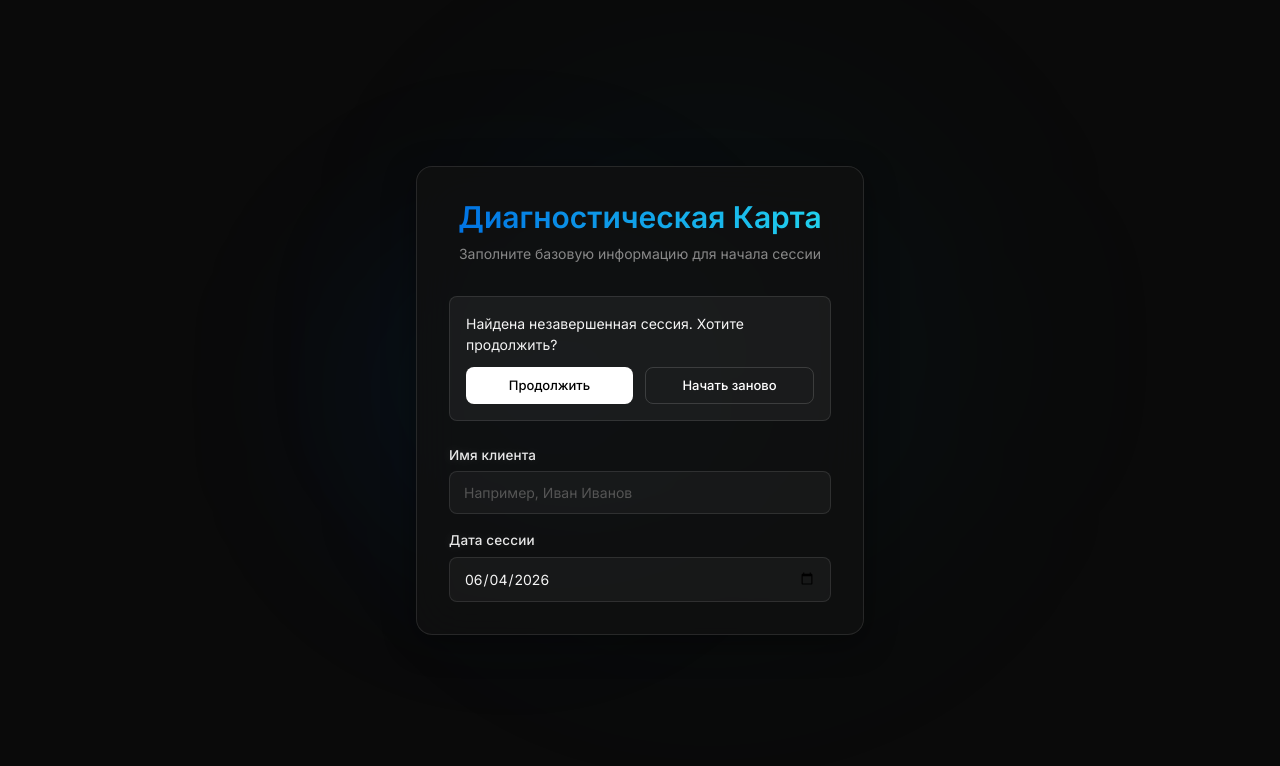
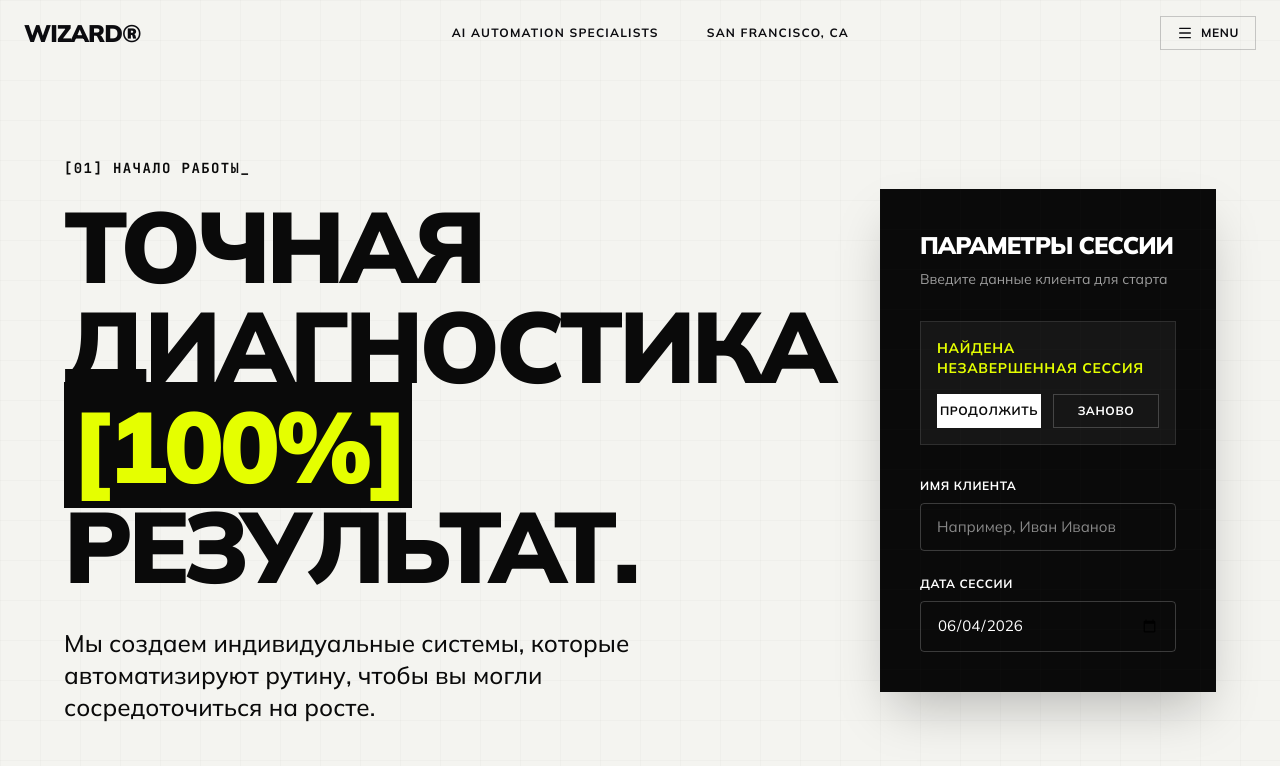
Before and after one commit to SEva-se/wizz_rustam, a React (Vite) app: page / in a window 1280 px wide. Shown: the top 766 px of the page. Built offline with nearby package versions, Linux system fonts and the light colour scheme.

Commit message:
style: replace fonts with Mulish and apply layout improvements

```diff
--- a/index.html
+++ b/index.html
@@ -6,7 +6,7 @@
     <meta name="viewport" content="width=device-width, initial-scale=1.0" />
     <link rel="preconnect" href="https://fonts.googleapis.com">
     <link rel="preconnect" href="https://fonts.gstatic.com" crossorigin>
-    <link href="https://fonts.googleapis.com/css2?family=Inter:wght@400;500;600&family=JetBrains+Mono:wght@400;500&display=swap" rel="stylesheet">
+    <link href="https://fonts.googleapis.com/css2?family=Mulish:ital,wght@0,200..1000;1,200..1000&family=JetBrains+Mono:wght@400;500;700;800&display=swap" rel="stylesheet">
     <title>Диагностическая Карта</title>
   </head>
   <body>
--- a/src/App.tsx
+++ b/src/App.tsx
@@ -37,13 +37,31 @@ function AppContent() {
   );
 }
 
+import { Menu } from 'lucide-react';
 
+function TopNav() {
+  return (
+    <header className="fixed top-0 left-0 w-full z-50 flex items-center justify-between px-6 py-4 mix-blend-difference text-white">
+      <div className="font-black text-2xl tracking-tighter">WIZARD®</div>
+      <div className="hidden md:flex gap-12 text-xs font-bold uppercase tracking-widest">
+        <span>AI AUTOMATION SPECIALISTS</span>
+        <span>SAN FRANCISCO, CA</span>
+      </div>
+      <button className="flex items-center gap-2 border border-white/20 px-4 py-2 hover:bg-white hover:text-black transition-colors font-bold text-xs uppercase tracking-wider">
+        <Menu size={16} /> MENU
+      </button>
+    </header>
+  );
+}
 
 export default function App() {
   return (
     <DiagnosticProvider>
       <ParticlesBackground />
-      <AppContent />
+      <TopNav />
+      <div className="pt-20 min-h-screen">
+        <AppContent />
+      </div>
     </DiagnosticProvider>
   );
 }
--- a/src/components/ParticlesBackground.tsx
+++ b/src/components/ParticlesBackground.tsx
@@ -1,63 +1,6 @@
-import { motion } from 'framer-motion';
-import { useEffect, useState } from 'react';
-
-interface Particle {
-  id: number;
-  x: number;
-  y: number;
-  size: number;
-  duration: number;
-  delay: number;
-}
 
 export function ParticlesBackground() {
-  const [particles, setParticles] = useState<Particle[]>([]);
-
-  useEffect(() => {
-    // Generate random particles
-    const particleCount = 25;
-    const newParticles: Particle[] = [];
-
-    for (let i = 0; i < particleCount; i++) {
-      newParticles.push({
-        id: i,
-        x: Math.random() * 100, // %
-        y: Math.random() * 100, // %
-        size: Math.random() * 3 + 1, // 1px - 4px
-        duration: Math.random() * 20 + 10, // 10s - 30s
-        delay: Math.random() * -20, // random start time
-      });
-    }
-
-    setParticles(newParticles);
-  }, []);
-
   return (
-    <div className="fixed inset-0 pointer-events-none z-0 overflow-hidden">
-      {particles.map((p) => (
-        <motion.div
-          key={p.id}
-          className="absolute rounded-full bg-blue/40"
-          style={{
-            width: p.size,
-            height: p.size,
-            left: `${p.x}%`,
-            top: `${p.y}%`,
-            boxShadow: `0 0 ${p.size * 2}px rgba(0, 113, 227, 0.6)`
-          }}
-          animate={{
-            y: [0, -100, -200, -300],
-            x: [0, Math.random() * 50 - 25, Math.random() * 50 - 25, Math.random() * 50 - 25],
-            opacity: [0, 0.8, 0.8, 0],
-          }}
-          transition={{
-            duration: p.duration,
-            repeat: Infinity,
-            delay: p.delay,
-            ease: "linear"
-          }}
-        />
-      ))}
-    </div>
+    <div className="fixed inset-0 pointer-events-none z-0 overflow-hidden bg-grid-light opacity-50" />
   );
 }
--- a/src/components/ProgressBar.tsx
+++ b/src/components/ProgressBar.tsx
@@ -7,9 +7,9 @@ export function ProgressBar({ currentStep, totalSteps }: ProgressBarProps) {
   const percentage = (currentStep / totalSteps) * 100;
 
   return (
-    <div className="absolute top-0 left-0 right-0 h-[2px] bg-white/6 z-10">
+    <div className="absolute top-0 left-0 right-0 h-1 bg-borderLight z-10">
       <div
-        className="h-full bg-gradient-to-r from-blue to-success transition-all duration-500 ease-out"
+        className="h-full bg-accent transition-all duration-500 ease-out"
         style={{ width: `${percentage}%` }}
       />
     </div>
--- a/src/components/StepNavigation.tsx
+++ b/src/components/StepNavigation.tsx
@@ -24,12 +24,12 @@ export const STEPS = [
 
 export function StepNavigation({ currentStep, onStepClick }: StepNavigationProps) {
   return (
-    <div className="w-[220px] h-screen bg-[#0d0d0d] border-r border-white/6 flex flex-col py-6 overflow-y-auto shrink-0">
-      <div className="px-4 mb-6">
-        <h2 className="text-white font-semibold text-[14px]">Диагностика</h2>
+    <div className="w-[260px] h-full bg-bg border-r border-borderLight flex flex-col py-6 overflow-y-auto shrink-0 z-10">
+      <div className="px-6 mb-8 mt-20">
+        <h2 className="text-dark font-black tracking-tighter text-lg uppercase">ДИАГНОСТИКА</h2>
       </div>
 
-      <div className="flex flex-col">
+      <div className="flex flex-col gap-1 px-4">
         {STEPS.map((step) => {
           const isActive = currentStep === step.id;
           const isPassed = currentStep > step.id;
@@ -39,29 +39,29 @@ export function StepNavigation({ currentStep, onStepClick }: StepNavigationProps
               key={step.id}
               onClick={() => onStepClick(step.id)}
               className={cn(
-                "px-4 py-3 text-[13px] cursor-pointer flex items-center gap-3 transition-all text-left relative group",
+                "px-3 py-3 text-[12px] font-bold uppercase tracking-wider cursor-pointer flex items-center gap-3 transition-all text-left relative group rounded-md",
                 isActive
-                  ? "text-white font-semibold"
+                  ? "text-dark bg-black/5"
                   : isPassed
-                    ? "text-white/50 hover:text-white/80"
-                    : "text-white/30 hover:text-white/60"
+                    ? "text-dark/60 hover:text-dark/90"
+                    : "text-dark/30 hover:text-dark/60"
               )}
             >
               {isActive && (
                 <motion.div
                   layoutId="activeStep"
-                  className="absolute inset-0 bg-blue/15 border-l-2 border-blue"
+                  className="absolute left-0 top-0 bottom-0 w-1 bg-accent"
                   initial={false}
                   transition={{ type: "spring", stiffness: 300, damping: 30 }}
                 />
               )}
-              <span className="shrink-0 w-4 flex justify-center relative z-10">
+              <span className="shrink-0 w-5 flex justify-center relative z-10">
                 {isPassed ? (
-                  <Check size={12} className="text-success" />
+                  <Check size={14} className="text-dark" />
                 ) : isActive ? (
-                  <span className="font-semibold text-blue text-[11px] drop-shadow-[0_0_8px_rgba(0,113,227,0.8)]">{step.id}</span>
+                  <span className="text-dark bg-accent px-1">{(step.id).toString().padStart(2, '0')}</span>
                 ) : (
-                  <span className="group-hover:text-white/60 transition-colors">{step.id}</span>
+                  <span className="group-hover:text-dark/60 transition-colors">{(step.id).toString().padStart(2, '0')}</span>
                 )}
               </span>
               <span className="truncate relative z-10">{step.title}</span>
--- a/src/index.css
+++ b/src/index.css
@@ -3,112 +3,116 @@
 @tailwind utilities;
 
 @layer base {
-  html { font-family: 'Inter', system-ui, sans-serif; }
-  body { background: #0a0a0a; color: #f5f5f5; font-size: 14px; overflow-x: hidden; }
+  html { font-family: 'Mulish', 'Muli', system-ui, sans-serif; }
+  body {
+    background: #F4F4F0;
+    color: #0A0A0A;
+    font-size: 14px;
+    overflow-x: hidden;
+    -webkit-font-smoothing: antialiased;
+  }
+
+  /* Form Elements - Light Theme Default */
   input, textarea, select {
-    background: rgba(255,255,255,0.04);
-    border: 1px solid rgba(255,255,255,0.10);
-    border-radius: 8px;
-    padding: 10px 14px;
-    color: #f5f5f5;
-    font-family: 'Inter', sans-serif;
-    font-size: 14px;
+    background: transparent;
+    border: 1px solid rgba(0,0,0,0.2);
+    border-radius: 4px;
+    padding: 12px 16px;
+    color: #0A0A0A;
+    font-family: 'Mulish', 'Muli', sans-serif;
+    font-size: 15px;
     width: 100%;
-    transition: border-color 150ms ease, box-shadow 150ms ease, background 150ms ease;
+    transition: all 200ms ease;
   }
   input:focus, textarea:focus, select:focus {
     outline: none;
-    border-color: #0071e3;
-    background: rgba(255,255,255,0.06);
-    box-shadow: 0 0 0 3px rgba(0,113,227,0.15), 0 0 20px rgba(0,113,227,0.1);
+    border-color: #0A0A0A;
+    background: rgba(0,0,0,0.02);
   }
-  input::placeholder, textarea::placeholder { color: #555; }
-  /* Числа в таблицах и метриках — моноширинный шрифт */
-  .metric { font-family: 'JetBrains Mono', monospace; font-size: 13px; }
+  input::placeholder, textarea::placeholder { color: #888; }
 
-  /* Глобальный стиль для всех лейблов (вопросов) */
+  /* Form Elements - Dark Theme overrides */
+  .dark-section input, .dark-section textarea, .dark-section select {
+    background: transparent;
+    border: 1px solid rgba(255,255,255,0.2);
+    color: #FFFFFF;
+  }
+  .dark-section input:focus, .dark-section textarea:focus, .dark-section select:focus {
+    border-color: #E5FF00;
+    box-shadow: 0 0 0 1px #E5FF00;
+  }
+  .dark-section input::placeholder, .dark-section textarea::placeholder { color: #888; }
+
+  .metric { font-family: 'JetBrains Mono', monospace; font-size: 14px; }
+
   label {
-    color: rgba(255, 255, 255, 0.9) !important;
-    font-size: 13.5px !important;
-    font-weight: 500 !important;
-    letter-spacing: 0.01em;
-    text-shadow: 0 0 12px rgba(255, 255, 255, 0.15);
+    color: inherit;
+    font-family: 'Mulish', 'Muli', sans-serif;
+    font-size: 12px !important;
+    font-weight: 700 !important;
+    text-transform: uppercase;
+    letter-spacing: 0.05em;
+    margin-bottom: 8px;
+    display: block;
   }
 }
 
 @layer utilities {
-  .bg-gradient-radial {
-    background-image: radial-gradient(var(--tw-gradient-stops));
+  .bg-grid-dark {
+    background-size: 40px 40px;
+    background-image:
+      linear-gradient(to right, rgba(255, 255, 255, 0.03) 1px, transparent 1px),
+      linear-gradient(to bottom, rgba(255, 255, 255, 0.03) 1px, transparent 1px);
   }
-  .glass-panel {
-    @apply bg-surface/80 backdrop-blur-xl border border-white/10 shadow-[0_8px_32px_rgba(0,0,0,0.4)];
+  .bg-grid-light {
+    background-size: 40px 40px;
+    background-image:
+      linear-gradient(to right, rgba(0, 0, 0, 0.04) 1px, transparent 1px),
+      linear-gradient(to bottom, rgba(0, 0, 0, 0.04) 1px, transparent 1px);
   }
-  .glow-blue {
-    box-shadow: 0 0 40px -10px rgba(0, 113, 227, 0.4);
+
+  /* Headings like KYMA */
+  .heading-mega {
+    font-family: 'Mulish', 'Muli', sans-serif;
+    @apply text-5xl md:text-7xl lg:text-[100px] leading-[0.9] font-black tracking-tighter;
   }
-  .text-gradient {
-    @apply bg-clip-text text-transparent bg-gradient-to-r from-blue to-cyan-400;
+  .heading-large {
+    font-family: 'Mulish', 'Muli', sans-serif;
+    @apply text-4xl md:text-6xl font-black tracking-tighter leading-tight;
   }
-  .animate-float {
-    animation: float 6s ease-in-out infinite;
+
+  /* Kyma button style */
+  .btn-primary {
+    font-family: 'Mulish', 'Muli', sans-serif;
+    @apply bg-accent text-dark font-bold uppercase tracking-wide text-sm px-6 py-3 flex items-center justify-center gap-2 transition-all hover:bg-white;
   }
-  .animate-pulse-slow {
-    animation: pulse-slow 4s cubic-bezier(0.4, 0, 0.6, 1) infinite;
+  .btn-dark {
+    font-family: 'Mulish', 'Muli', sans-serif;
+    @apply bg-dark text-white font-bold uppercase tracking-wide text-sm px-6 py-3 flex items-center justify-center gap-2 border border-dark hover:bg-transparent hover:text-dark transition-all;
   }
 }
 
-@keyframes float {
-  0% { transform: translateY(0px); }
-  50% { transform: translateY(-10px); }
-  100% { transform: translateY(0px); }
-}
-
-@keyframes pulse-slow {
-  0%, 100% { opacity: 0.4; }
-  50% { opacity: 0.7; }
-}
-
-@keyframes shine {
-  0% { left: -100%; opacity: 0; }
-  20% { left: 100%; opacity: 0.6; }
-  100% { left: 100%; opacity: 0; }
-}
-
-@layer utilities {
-  .btn-shine {
-    position: relative;
-    overflow: hidden;
-  }
-  .btn-shine::after {
-    content: '';
-    position: absolute;
-    top: 0;
-    width: 50%;
-    height: 100%;
-    background: linear-gradient(to right, rgba(255,255,255,0) 0%, rgba(255,255,255,0.3) 50%, rgba(255,255,255,0) 100%);
-    transform: skewX(-20deg);
-    animation: shine 4s infinite;
-  }
-}
-
-/* Custom premium dark scrollbar styling */
+/* Custom premium scrollbar styling */
 ::-webkit-scrollbar {
-  width: 6px;
-  height: 6px;
+  width: 8px;
+  height: 8px;
 }
 ::-webkit-scrollbar-track {
   background: transparent;
 }
 ::-webkit-scrollbar-thumb {
-  background: rgba(255, 255, 255, 0.12);
-  border-radius: 9999px;
+  background: rgba(0, 0, 0, 0.2);
+  border-radius: 0;
+}
+.dark-section ::-webkit-scrollbar-thumb {
+  background: rgba(255, 255, 255, 0.2);
 }
 ::-webkit-scrollbar-thumb:hover {
-  background: rgba(255, 255, 255, 0.22);
+  background: rgba(0, 0, 0, 0.4);
 }
 
 /* Firefox scrollbar compatibility */
 * {
   scrollbar-width: thin;
-  scrollbar-color: rgba(255, 255, 255, 0.12) transparent;
+  scrollbar-color: rgba(0, 0, 0, 0.2) transparent;
 }
--- a/src/screens/StartScreen.tsx
+++ b/src/screens/StartScreen.tsx
@@ -41,45 +41,69 @@ export function StartScreen({ onStart }: StartScreenProps) {
   };
 
   return (
-    <div className="min-h-screen bg-bg flex items-center justify-center p-6 relative overflow-hidden">
-      {/* Фоновые акценты */}
-      <div className="absolute top-1/4 left-1/4 w-96 h-96 bg-blue/10 rounded-full blur-[100px] animate-pulse-slow"></div>
-      <div className="absolute bottom-1/4 right-1/4 w-[500px] h-[500px] bg-cyan-600/5 rounded-full blur-[120px] animate-float"></div>
+    <div className="min-h-[calc(100vh-80px)] flex flex-col lg:flex-row items-center justify-center p-6 lg:p-16 gap-12 relative z-10">
 
+      {/* Left side: Huge typography */}
       <motion.div
         variants={containerVariants}
         initial="hidden"
         animate="visible"
-        className="w-full max-w-md glass-panel rounded-2xl p-8 relative z-10"
+        className="flex-1 max-w-3xl"
       >
-        <motion.div variants={itemVariants} className="mb-8 text-center">
-          <h1 className="text-3xl font-bold mb-2 text-gradient">Диагностическая Карта</h1>
-          <p className="text-muted text-[14px]">Заполните базовую информацию для начала сессии</p>
+        <motion.div variants={itemVariants} className="mb-4">
+          <span className="font-mono text-sm font-bold tracking-widest text-dark uppercase">
+            [01] НАЧАЛО РАБОТЫ_
+          </span>
+        </motion.div>
+        <motion.h1
+          variants={itemVariants}
+          className="heading-mega text-dark mb-8"
+        >
+          ТОЧНАЯ <br/>ДИАГНОСТИКА <span className="text-accent bg-dark px-2">[100%]</span><br/>РЕЗУЛЬТАТ.
+        </motion.h1>
+        <motion.p variants={itemVariants} className="text-xl md:text-2xl font-medium max-w-xl">
+          Мы создаем индивидуальные системы, которые автоматизируют рутину, чтобы вы могли сосредоточиться на росте.
+        </motion.p>
+      </motion.div>
+
+      {/* Right side: Dark form card (like the calculator reference) */}
+      <motion.div
+        variants={containerVariants}
+        initial="hidden"
+        animate="visible"
+        className="w-full lg:w-[480px] bg-dark text-white p-8 md:p-10 shadow-2xl relative overflow-hidden dark-section"
+      >
+        <div className="absolute inset-0 pointer-events-none bg-grid-dark opacity-30" />
+
+        <div className="relative z-10">
+          <motion.div variants={itemVariants} className="mb-8">
+            <h2 className="text-2xl font-black uppercase tracking-tighter mb-2">Параметры сессии</h2>
+            <p className="text-white/60 text-sm">Введите данные клиента для старта</p>
           </motion.div>
 
           {hasSession && (
-          <motion.div variants={itemVariants} className="mb-6 p-4 bg-white/5 border border-white/10 rounded-lg">
-            <p className="text-[14px] mb-3">Найдена незавершенная сессия. Хотите продолжить?</p>
+            <motion.div variants={itemVariants} className="mb-8 p-4 bg-white/5 border border-white/10">
+              <p className="text-sm mb-4 font-bold uppercase tracking-wider text-accent">Найдена незавершенная сессия</p>
               <div className="flex gap-3">
                 <button
                   onClick={handleStart}
-                className="flex-1 bg-white text-black py-2 rounded-lg font-medium text-[13px] hover:bg-white/90"
+                  className="flex-1 bg-white text-dark py-2 font-bold uppercase text-xs tracking-wider hover:bg-accent transition-colors"
                 >
                   Продолжить
                 </button>
                 <button
                   onClick={handleRestart}
-                className="flex-1 border border-white/15 text-white py-2 rounded-lg font-medium text-[13px] hover:bg-white/10"
+                  className="flex-1 border border-white/20 text-white py-2 font-bold uppercase text-xs tracking-wider hover:bg-white/10 transition-colors"
                 >
-                Начать заново
+                  Заново
                 </button>
               </div>
             </motion.div>
           )}
 
-        <motion.div variants={itemVariants} className="space-y-4">
+          <motion.div variants={itemVariants} className="space-y-6">
             <div>
-            <label className="block text-[13px] text-muted mb-1.5">Имя клиента</label>
+              <label>Имя клиента</label>
               <input
                 type="text"
                 value={data.clientName}
@@ -89,7 +113,7 @@ export function StartScreen({ onStart }: StartScreenProps) {
             </div>
 
             <div>
-            <label className="block text-[13px] text-muted mb-1.5">Дата сессии</label>
+              <label>Дата сессии</label>
               <input
                 type="date"
                 value={data.sessionDate}
@@ -99,15 +123,17 @@ export function StartScreen({ onStart }: StartScreenProps) {
           </motion.div>
 
           {!hasSession && (
-          <motion.div variants={itemVariants}>
+            <motion.div variants={itemVariants} className="mt-10">
               <button
                 onClick={handleStart}
-              className="w-full mt-8 bg-gradient-to-r from-blue to-cyan-500 text-white py-3.5 rounded-lg font-semibold hover:glow-blue hover:scale-[1.02] active:scale-[0.98] transition-all duration-300 btn-shine"
+                className="w-full btn-primary"
               >
                 Начать диагностику
+                <span className="font-mono ml-2">→</span>
               </button>
             </motion.div>
           )}
+        </div>
       </motion.div>
     </div>
   );
```
Also changed, not shown: src/screens/FinalScreen.tsx (+43 -23 lines), src/screens/WizardScreen.tsx (+23 -19 lines), tailwind.config.js (+20 -11 lines). Lines whose indentation alone changed are shown as unchanged.
